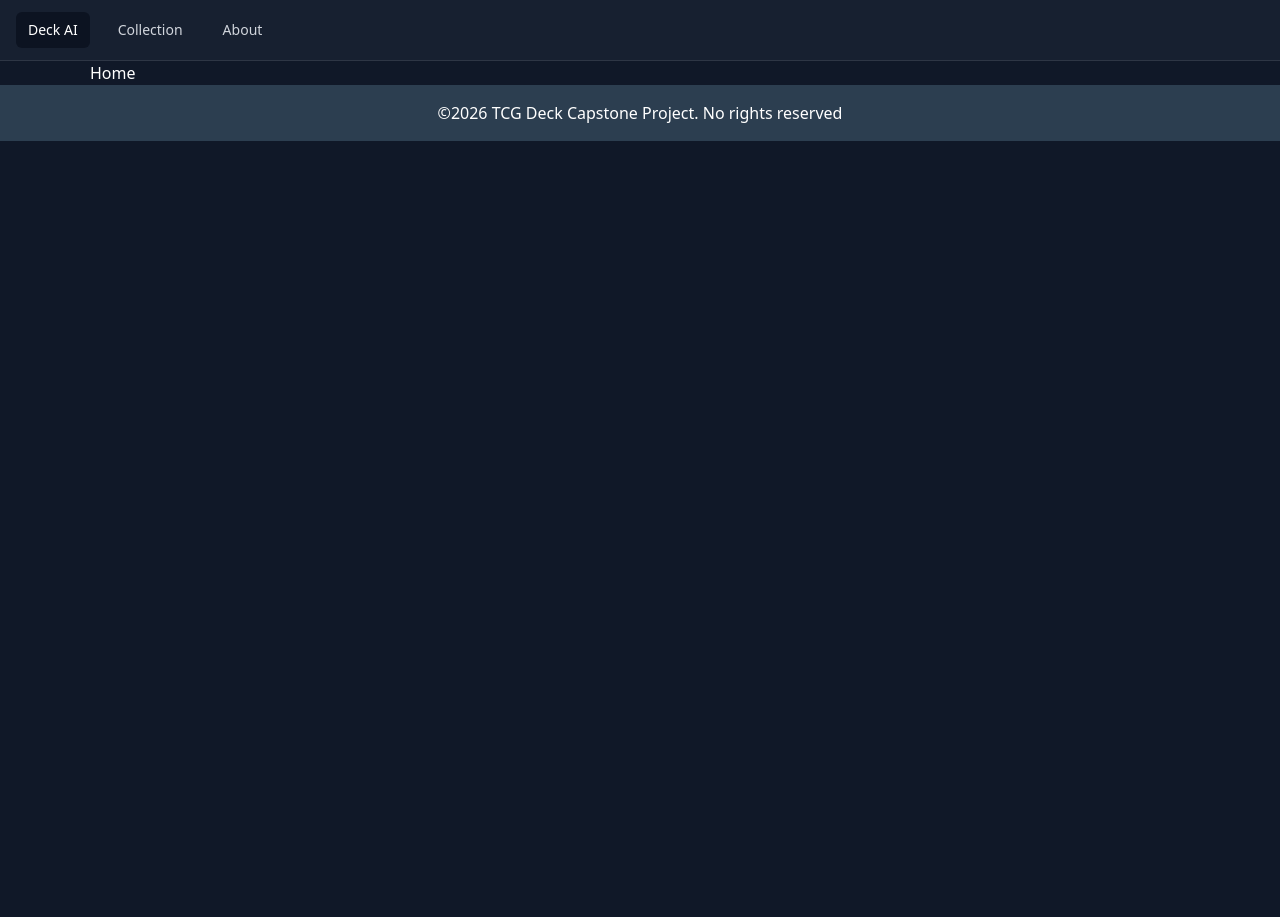
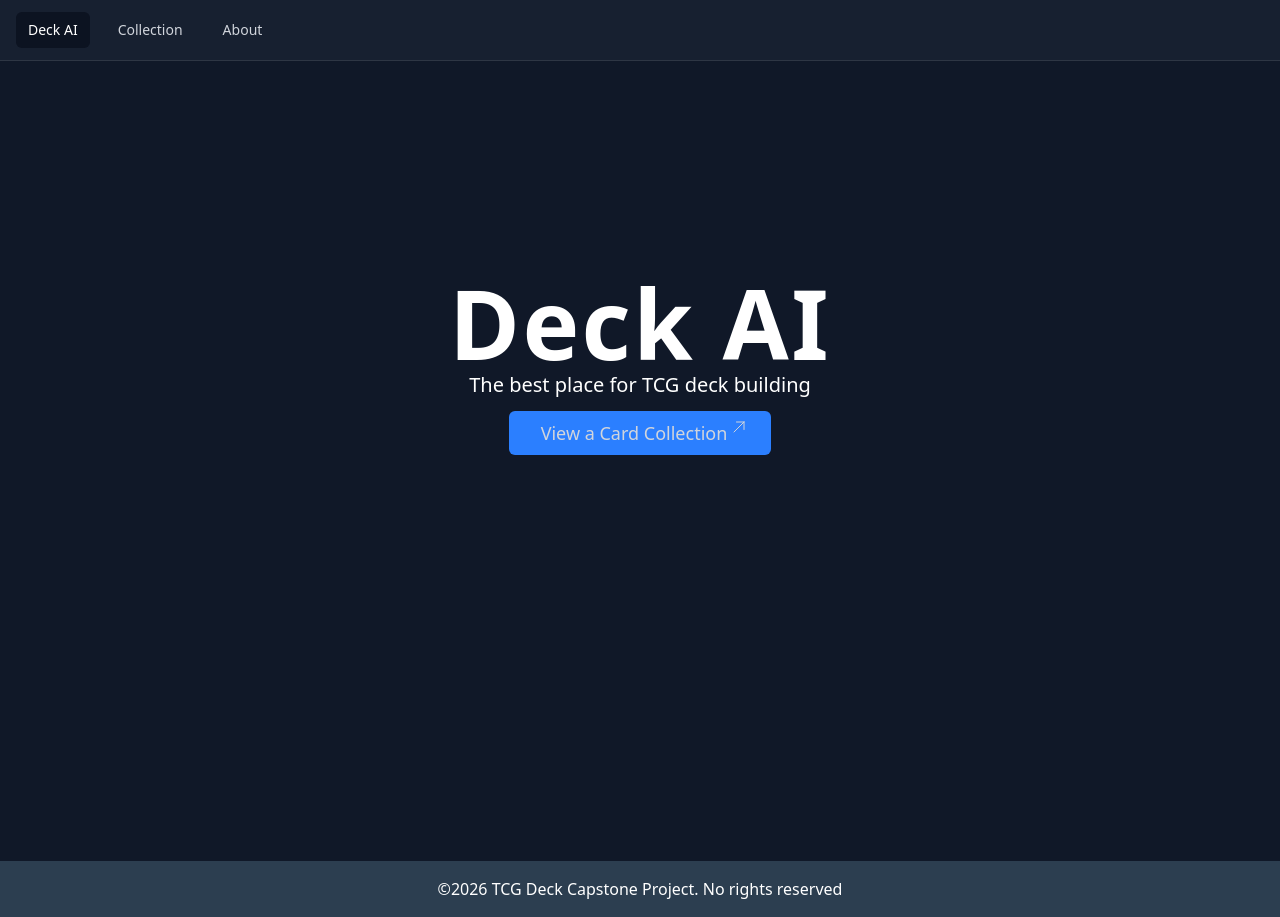
Before and after one commit to searooter1/Capstone_TCG_Deck, a Next.js app: page / in a window 1280 px wide. Before the commit the page ends 800 px from the top, so only its background shows below. Built offline with nearby package versions, Linux system fonts and the light colour scheme.

Commit message:
fix home

```diff
--- a/pages/index.tsx
+++ b/pages/index.tsx
@@ -1,3 +1,20 @@
+import Link from "next/link";
+import { ArrowUpRightIcon } from "@heroicons/react/24/outline";
+
+
 export default function HomePage() {
-    return <div>Home</div>;
+    return (
+        <div className="flex items-center justify-center min-h-screen">
+            <div className="-mt-48 text-center">
+                <h1 className="md:text-8xl text-6xl font-semibold tracking-wide">Deck AI</h1>
+                <p className="md:text-xl text-base pb-2">The best place for TCG deck building</p>
+                <Link
+                    className="inline-flex gap-1 bg-blue-500 rounded-md px-8 pr-6 py-2 mt-1 md:text-lg text-sm font-medium text-gray-300 transition hover:bg-blue-400 hover:text-white"
+                    href="/collection">
+                    View a Card Collection
+                    <ArrowUpRightIcon className="w-4 h-4" />
+                </Link>
+            </div>
+        </div>
+    )
 }
```
